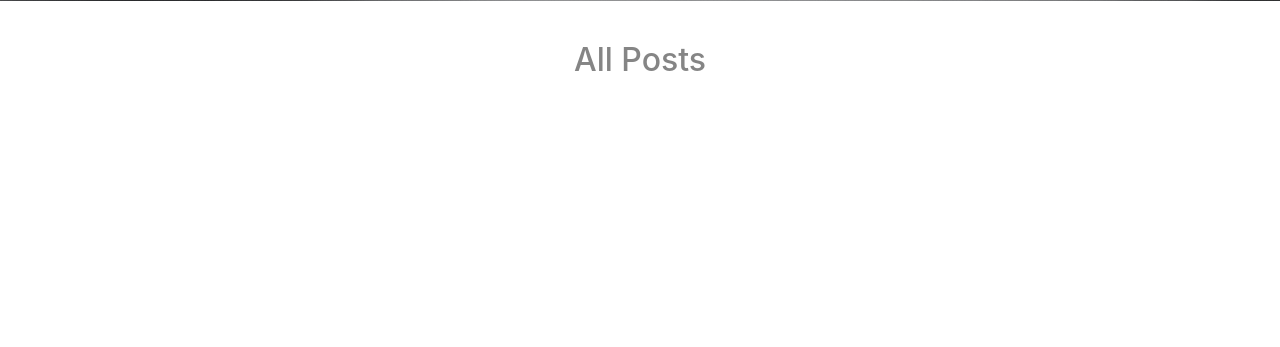
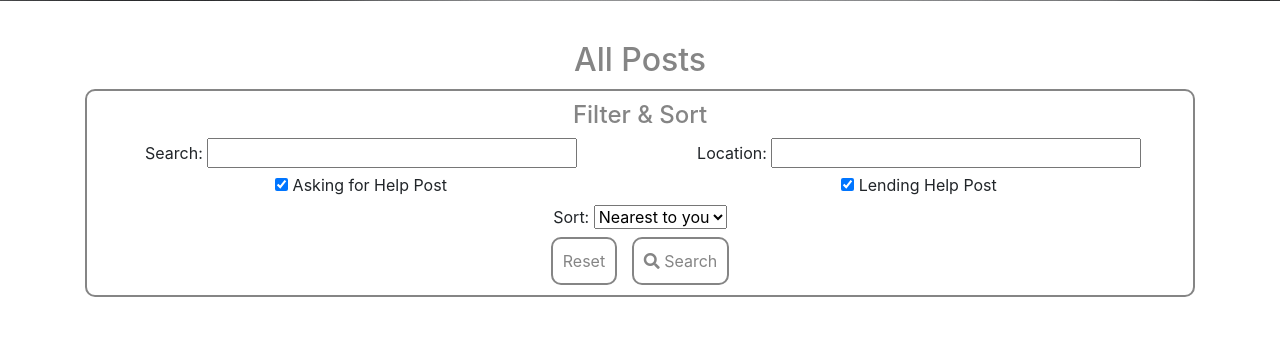
Before and after one commit to raniamarhoni/CovidHelp, a Flask app: page /posts in a window 1280 px wide. Shown: the part 559-906 px from the top of the page. Before the commit the page ends 630 px from the top, so only its background shows below. Run offline with Flask 2, Linux system fonts and the light colour scheme; data that the repository does not hold is empty; some libraries are stand-ins or nearby versions.

Commit message:
Filter and sort template added

```diff
--- a/app.py
+++ b/app.py
@@ -191,6 +191,13 @@ def view_post(post_id):
     return render_template("view_post.html", post=post)
 
 
+@app.route("/search", methods=["GET", "POST"])
+def search():
+    query = request.form.get("query")
+    posts = list(mongo.db.posts.find({"$text": {"$search": query}}))
+    return render_template("posts.html", posts=posts)
+
+
 if __name__ == "__main__":
     app.run(host=os.environ.get("IP"),
             port=int(os.environ.get("PORT")),
--- a/static/css/styles.css
+++ b/static/css/styles.css
@@ -277,3 +277,47 @@ body {
     padding: 10px 0px;
     margin: 0px;
 }
+
+/*----------Filter and Search----------*/
+
+.filter-search-box {
+    text-align: center;
+    border: 2px solid #858585;
+    border-radius: 10px;
+    padding: 10px;
+}
+
+.filter-header {
+    color: #858585;
+    text-align: center;
+}
+
+.search-section {
+    text-align: center;
+}
+
+.location-section {
+    text-align: center;
+}
+
+.finding-section {
+    text-align: center;
+}
+
+.offering-section {
+    text-align: center;
+}
+
+.sorting-section {
+    text-align: center;
+    margin: auto;
+}
+
+.filter-button-section {
+    text-align: center;
+    margin: auto;
+}
+
+.filter-input {
+    width:70%
+}
--- a/templates/posts.html
+++ b/templates/posts.html
@@ -9,6 +9,60 @@
 <div>
 	<h2 class="page_headers">All Posts</h2>
 </div>
+
+<div class="filter-search-box">
+    <h4 class="filter-header">Filter & Sort</h4>
+	<form action="{{ url_for('search') }}" method="post" class="">
+		<div class="row">
+
+            <div class="search-section col-sm-12 col-md-6">
+			    <label for="query">Search:</label>
+			    <input type="text" name="query" id="query" minlength="3" class="validate filter-input">
+            </div>
+
+            <div class="location-section col-sm-12 col-md-6">
+			    <label for="query">Location:</label>
+			    <input type="text" name="query" id="query" minlength="3" class="validate filter-input">
+            </div>
+
+        </div>
+
+		<div class="row">
+            <div class="finding-section col-sm-12 col-md-6">
+			    <input type="checkbox" name="finding" value="finding" checked>
+			    <label for="finding"> Asking for Help Post</label>
+            </div>
+
+            <div class="offering-section col-sm-12 col-md-6">
+			    <input type="checkbox" name="offering" value="offering" checked>
+			    <label for="offering"> Lending Help Post</label>
+            </div>
+
+		</div>
+
+
+		<div class="row">
+            <div class="sorting-section">
+			    <label for="sort">Sort:</label>
+			    <select name="sort" id="sort">
+                    <option value="location">Nearest to you</option>
+                    <option value="Most_Recent">Most Recent</option>
+                </select>
+            </div>
+		</div>
+
+		<div class="row">
+            <div class="filter-button-section">
+			    <a href="{{ url_for('posts') }}" class="button">Reset</a>
+			    <button type="submit" class="button">
+                <i class="fas fa-search left"></i> Search
+                </button>
+            </div>
+		</div>
+
+	</form>
+</div>
+
 <div class="posts">
 	{% for post in posts %}
 	<div class="post-box">
@@ -22,7 +76,8 @@
 		<div class="post-start">
 			<div class="row">
 				<p class="post-title col-sm-12 col-md-6">{{ post.title }}</p>
-                    <p class="post-date-location col-md-6 d-none d-md-block">{{ post.date_posted }} / {{ post.location }}</p>
+				<p class="post-date-location col-md-6 d-none d-md-block">{{ post.date_posted }} / {{ post.location }}
+				</p>
 			</div>
 			<p class="post-description">{{ post.description }}</p>
 			<div class="row d-md-none">
@@ -40,5 +95,4 @@
 </div>
 
 
-
 {% endblock %}
```
Lines whose indentation alone changed are shown as unchanged.
